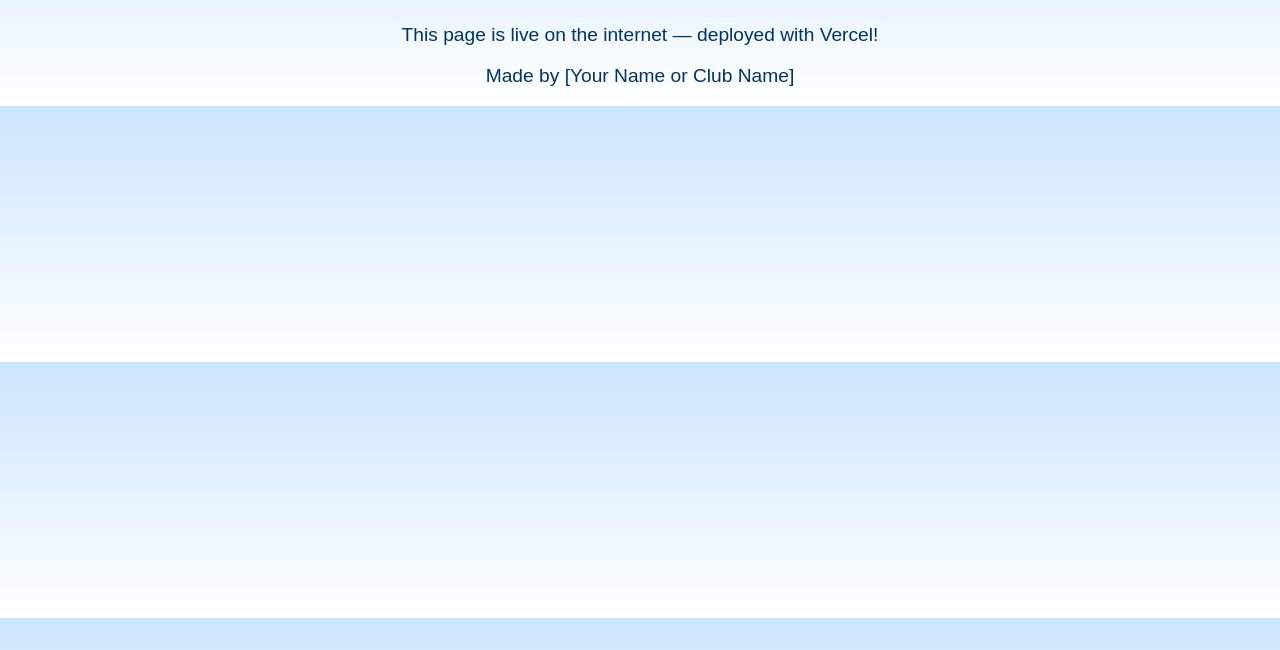
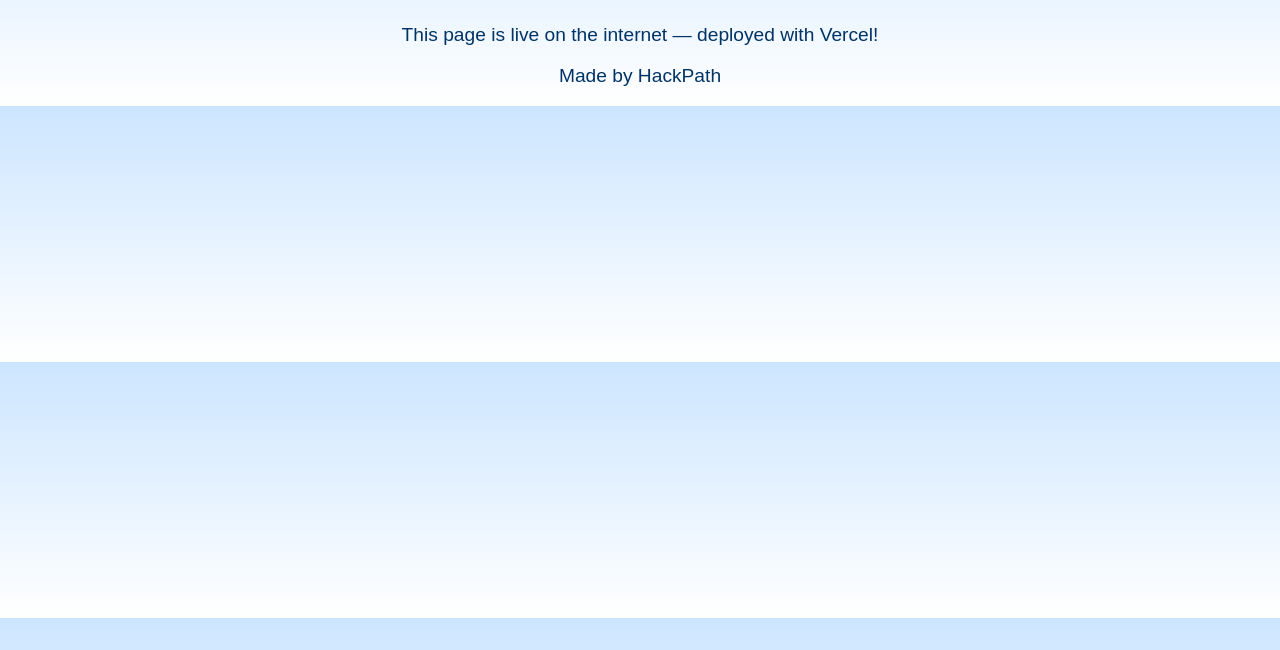
Before and after one commit to JasonPham13/CloudComputing, a plain HTML site: page index.html in a window 1280 px wide. Shown: the part 150-800 px from the top of the page. Drawn offline with Linux system fonts and the light colour scheme.

Commit message:
Cloud Activity

```diff
--- a/index.html
+++ b/index.html
@@ -8,6 +8,6 @@
   <body>
     <h1>☁️ Hello from the Cloud! ☁️</h1>
     <p>This page is live on the internet — deployed with Vercel!</p>
-    <p>Made by [Your Name or Club Name]</p>
+    <p>Made by HackPath</p>
   </body>
 </html>
```
